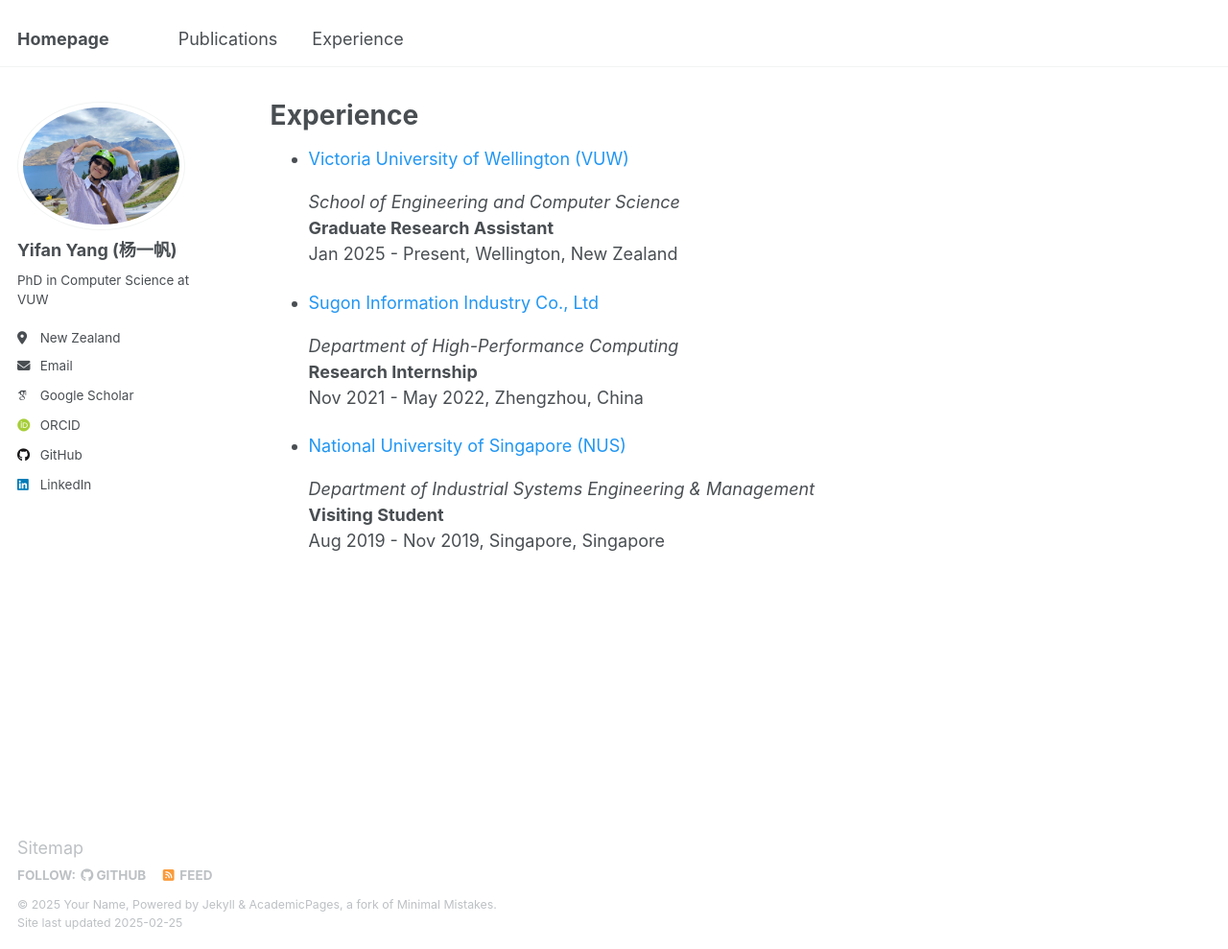
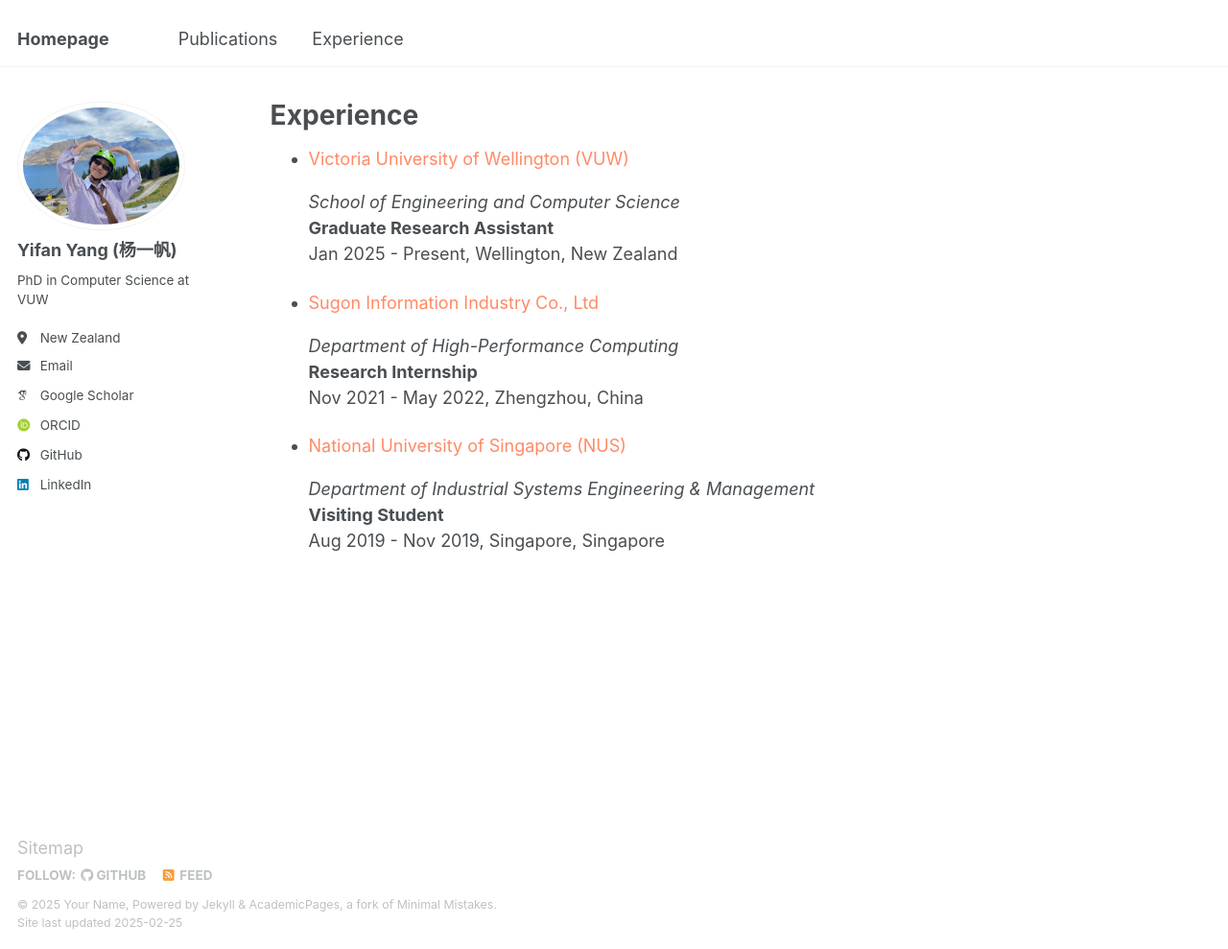
Before and after one commit to YifanYang1995/YifanYang1995.github.io, a Jekyll site: the page built from _pages/experience.md, in a window 1280 px wide and 989 px high. Shown: the whole window at 96% size. Built offline with Jekyll 4.4.1, drawn with Linux system fonts in a browser that asks for light colours; some web fonts are replaced.

Commit message:
Update experience.md

```diff
--- a/_pages/experience.md
+++ b/_pages/experience.md
@@ -7,17 +7,17 @@ author_profile: true
 
 {% include base_path %}
 
-- <font color="#2196f3">Victoria University of Wellington (VUW)</font>
+- <font color="#ff8a65">Victoria University of Wellington (VUW)</font>
 *School of Engineering and Computer Science*
 **Graduate Research Assistant**
 Jan 2025 - Present, Wellington, New Zealand
 
-- <font color="#2196f3">Sugon Information Industry Co., Ltd</font>
+- <font color="#ff8a65">Sugon Information Industry Co., Ltd</font>
 *Department of High-Performance Computing*
 **Research Internship**
 Nov 2021 - May 2022, Zhengzhou, China
 
-- <font color="#2196f3">National University of Singapore (NUS)</font>
+- <font color="#ff8a65">National University of Singapore (NUS)</font>
 *Department of Industrial Systems Engineering & Management*
 **Visiting Student**
 Aug 2019 - Nov 2019, Singapore, Singapore
```
